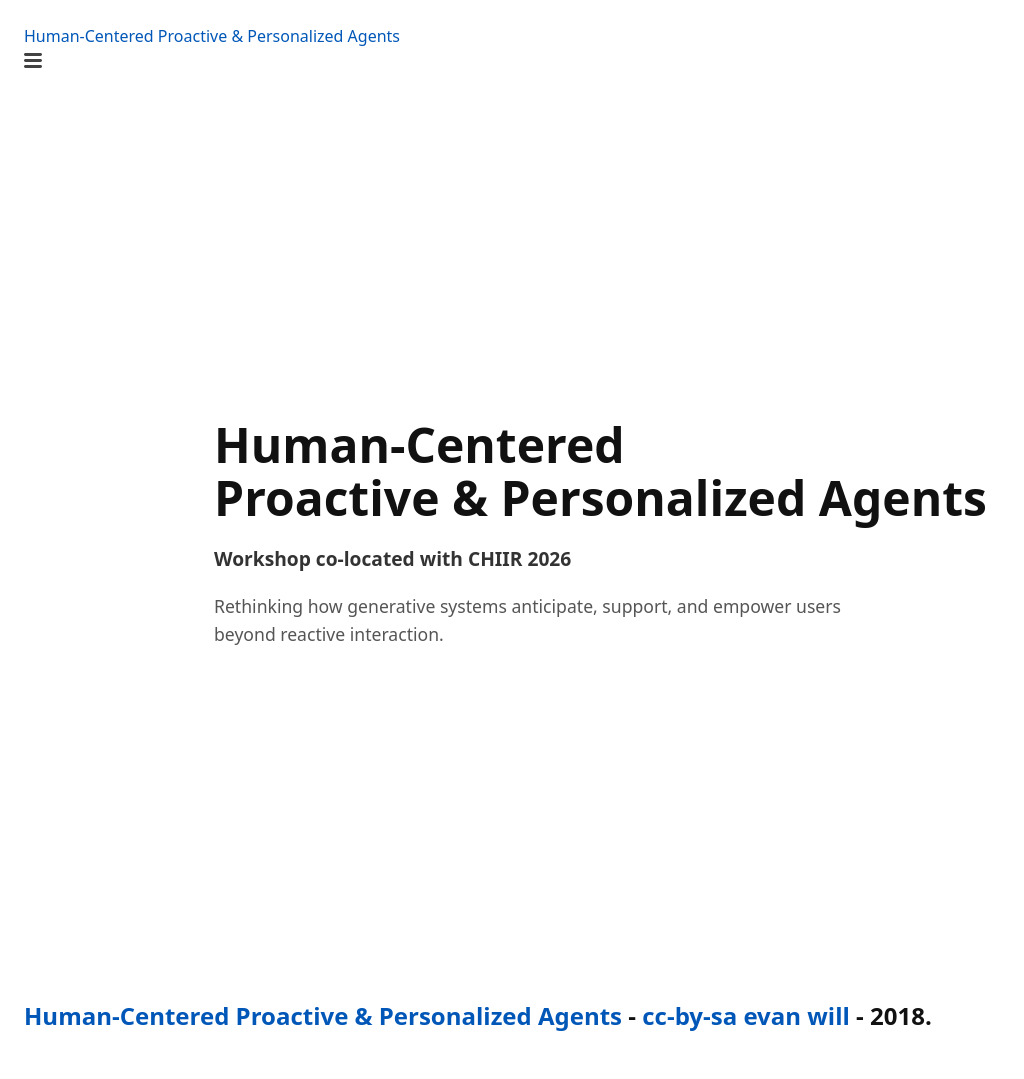
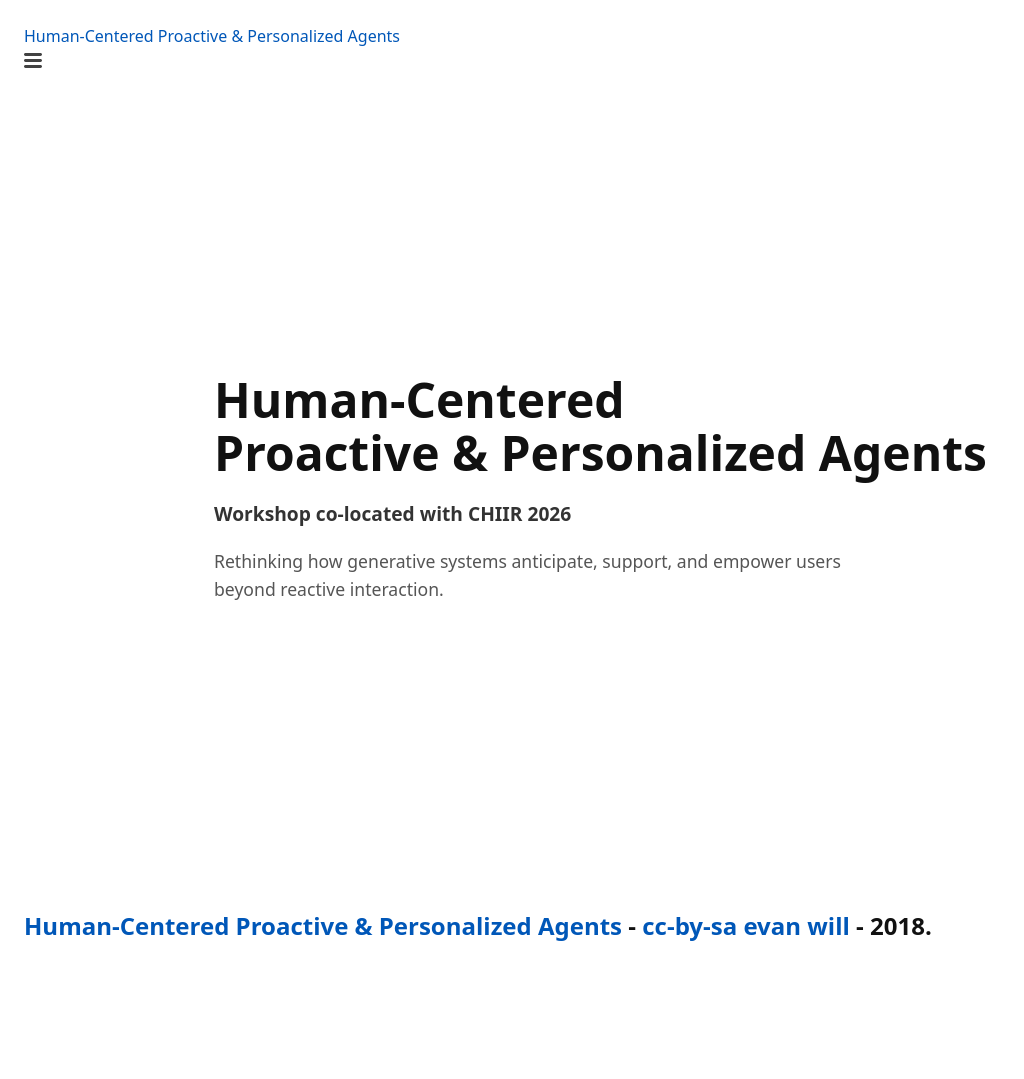
Before and after one commit to proactive-agents-chiir26/proactive-agents-chiir26.github.io, a Jekyll site: the page built from index.md, in a window 1280 px wide. Shown: the whole page, without its empty margins (0-1024 px from the left). Built offline with Jekyll 4.4.1, drawn with Linux system fonts in a browser that asks for light colours; after the commit the page ends 989 px from its top, so only the background shows below that.

Commit message:
Update main.css

```diff
--- a/css/main.css
+++ b/css/main.css
@@ -35,21 +35,11 @@
 .hero {
   display: flex;
   align-items: center;
-  min-height: 70vh;
+  min-height: 60vh;
   padding: 4rem 1.5rem;
-  background:
-    linear-gradient(
-      rgba(255,255,255,0.85),
-      rgba(255,255,255,0.85)
-    ),
-    url("/assets/hero-human-ai.jpg");
-  background-size: cover;
-  background-position: center;
+  background: #ffffff;
 }
 
-.hero-text {
-  max-width: 800px;
-}
 
 .hero h1 {
   font-size: 3rem;
```
